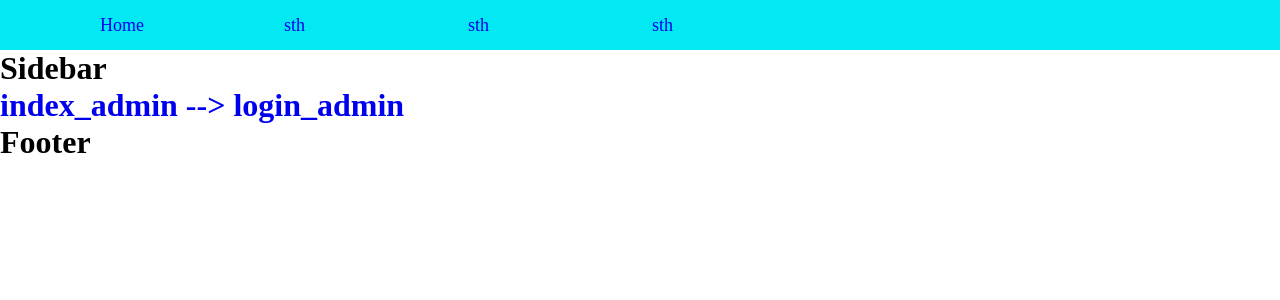
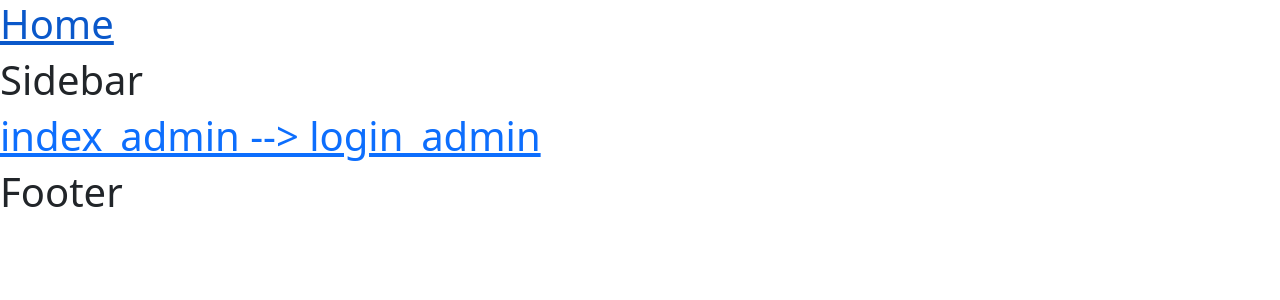
Before and after one commit to yqliu776/systerm-dsmanager, a Flask app: page /admin/ in a window 1280 px wide. Shown: the top 300 px of the page. Run offline with Flask 3, Linux system fonts and the light colour scheme.

Commit message:
添加管理员基础页面样式代码和头部骨架 改用bs5进行前端编写

```diff
--- a/static/css/admin/base_admin.css
+++ /dev/null
@@ -1,28 +0,0 @@
-* {
-    margin: 0;
-    padding: 0;
-}
-
-a {
-    text-decoration: none;
-}
-
-li {
-    text-decoration: none;
-}
-
-header {
-    display: block;
-    height: 50px;
-    width: 100%;
-    background-color: #03e9f4;
-}
-
-.btn-header {
-    display: inline-block;
-    font-size: large;
-    margin-top: 15px;
-    margin-left: 100px;
-    height: 100%;
-    width: 80px;
-}
--- a/templates/admin/base_admin.html
+++ b/templates/admin/base_admin.html
@@ -15,24 +15,15 @@
     {% endblock %}
 
     <link rel="stylesheet" href="{{ url_for('static', filename='css/admin/base_admin.css') }}">
+    <link href="https://cdn.jsdelivr.net/npm/bootstrap@5.2.3/dist/css/bootstrap.min.css" rel="stylesheet" integrity="sha384-rbsA2VBKQhggwzxH7pPCaAqO46MgnOM80zW1RWuH61DGLwZJEdK2Kadq2F9CUG65" crossorigin="anonymous">
+    <script src="https://cdn.jsdelivr.net/npm/bootstrap@5.2.3/dist/js/bootstrap.bundle.min.js" integrity="sha384-kenU1KFdBIe4zVF0s0G1M5b4hcpxyD9F7jL+jjXkk+Q2h455rYXK/7HAuoJl+0I4" crossorigin="anonymous"></script>
 </head>
 <body>
 
 <header>
-    <ul>
-        <li class="btn-header">
-            <a href="{{ url_for('admin.index') }}">Home</a>
-        </li>
-        <li class="btn-header">
-            <a href="#">sth</a>
-        </li>
-        <li class="btn-header">
-            <a href="#">sth</a>
-        </li>
-        <li class="btn-header">
-            <a href="#">sth</a>
-        </li>
-    </ul>
+    <h1>
+        <a href="{{ url_for('admin.index') }}">Home</a>
+    </h1>
 </header>
 
 <div class="sidebar">
--- a/templates/main/index.html
+++ b/templates/main/index.html
@@ -13,7 +13,7 @@
     <div class="index">
         <a href="{{ url_for('debug.debug') }}">
             <h1>
-                index
+                index-->debug
             </h1>
         </a>
     </div>
```
